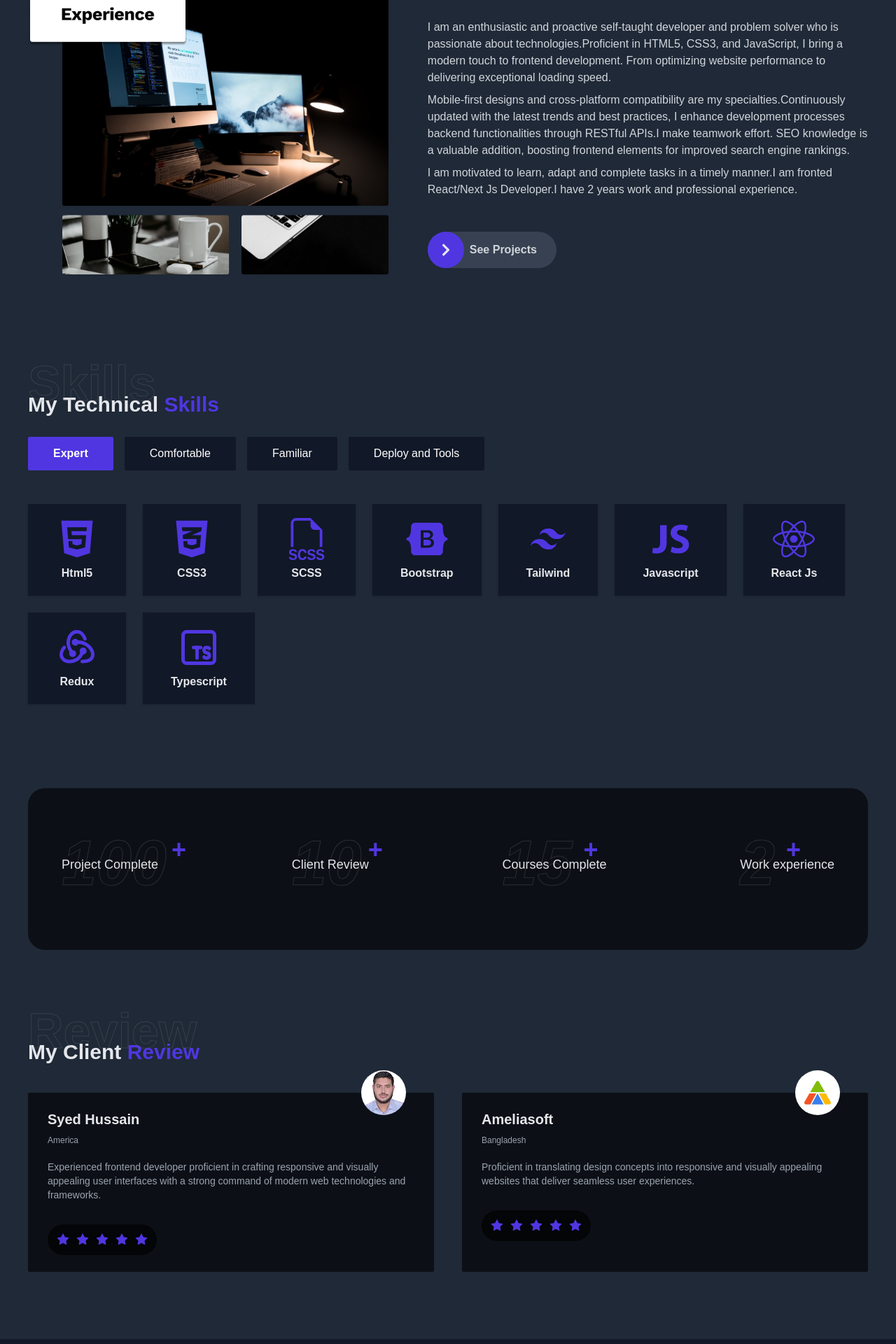
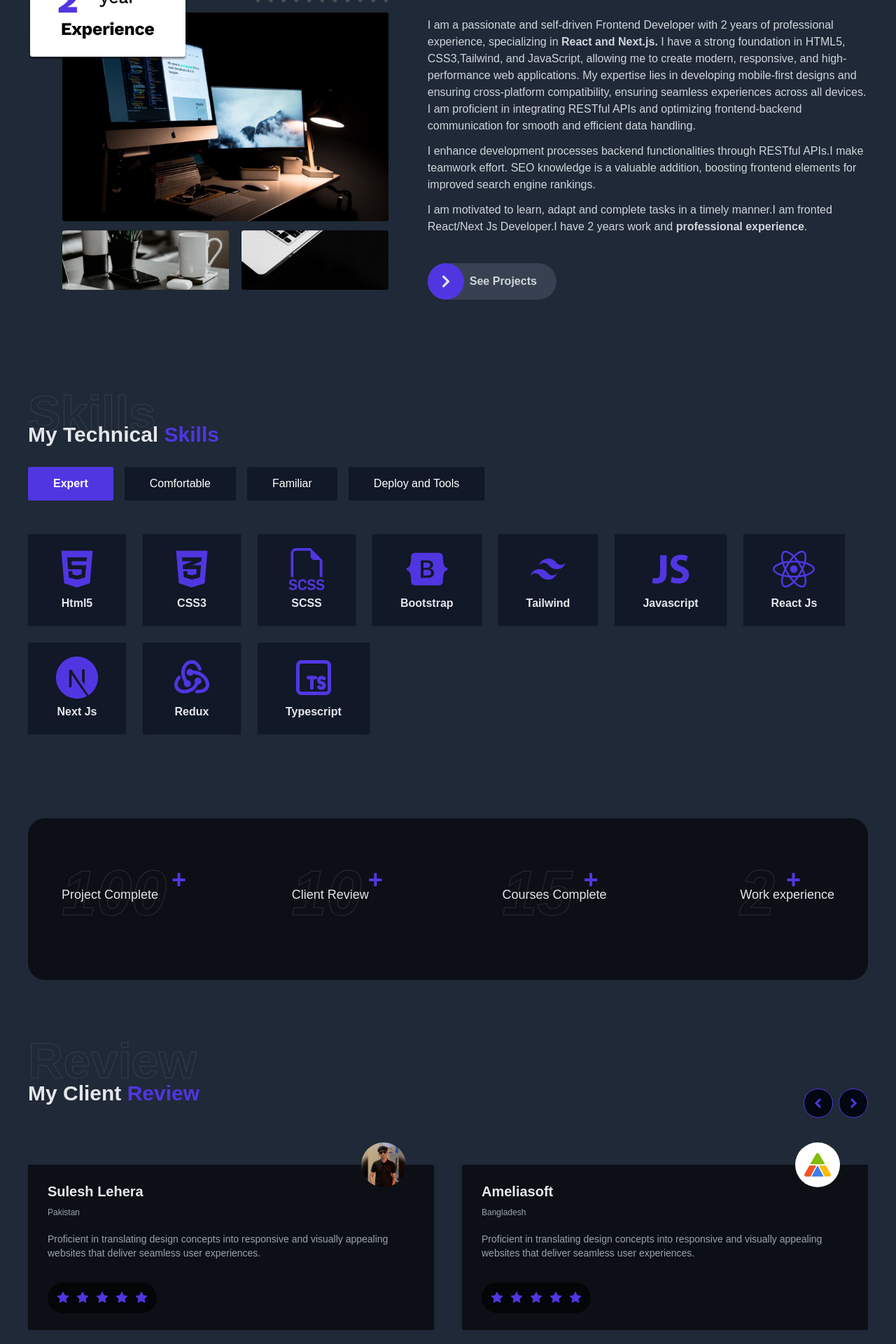
Before and after one commit to anishazahan/next-potfolio, a Next.js app: page /about in a window 1280 px wide. Shown: the part 240-2160 px from the top of the page at 70% size. Built offline with nearby package versions, Linux system fonts and the light colour scheme; no server answers.

Commit message:
chore: some random style improve

```diff
--- a/src/components/About/About.jsx
+++ b/src/components/About/About.jsx
@@ -21,30 +21,31 @@ const About = () => {
             </h2>
           </div>
 
-          <p className="dark:text-gray-300  text-gray-500 mb-2">
-            I am an enthusiastic and proactive self-taught developer and problem solver who is passionate about
-            technologies.Proficient in HTML5, CSS3, and JavaScript, I bring a modern touch to frontend development. From
-            optimizing website performance to delivering exceptional loading speed.
+          <p className="dark:text-gray-300  text-gray-500 mb-3">
+            I am a passionate and self-driven Frontend Developer with 2 years of professional experience, specializing
+            in <b>React and Next.js.</b> I have a strong foundation in HTML5, CSS3,Tailwind, and JavaScript, allowing me
+            to create modern, responsive, and high-performance web applications. My expertise lies in developing
+            mobile-first designs and ensuring cross-platform compatibility, ensuring seamless experiences across all
+            devices. I am proficient in integrating RESTful APIs and optimizing frontend-backend communication for
+            smooth and efficient data handling.
           </p>
 
-          <p className="dark:text-gray-300 text-gray-500 font-medium mb-2">
-            Mobile-first designs and cross-platform compatibility are my specialties.Continuously updated with the
-            latest trends and best practices, I enhance development processes backend functionalities through RESTful
-            APIs.I make teamwork effort. SEO knowledge is a valuable addition, boosting frontend elements for improved
-            search engine rankings.
+          <p className="dark:text-gray-300 text-gray-500 font-medium mb-3">
+            I enhance development processes backend functionalities through RESTful APIs.I make teamwork effort. SEO
+            knowledge is a valuable addition, boosting frontend elements for improved search engine rankings.
           </p>
 
-          <p className="dark:text-gray-300 text-gray-500 font-medium mb-2">
+          <p className="dark:text-gray-300 text-gray-500 font-medium ">
             I am motivated to learn, adapt and complete tasks in a timely manner.I am fronted React/Next Js Developer.I
-            have 2 years work and professional experience.
+            have 2 years work and <b>professional experience</b>.
           </p>
 
           <div className="inline-block ">
             <Link
               href="/project"
-              className="group hover:bg-primary bg-gray-200 dark:bg-gray-700 pr-7 duration-300 rounded-full mt-10 flex items-center space-x-2"
+              className="group hover:bg-primary bg-gray-200 dark:bg-gray-700 pr-7 duration-500 ease-linear dark:hover:bg-primary rounded-full mt-10 flex items-center space-x-2"
             >
-              <button className="p-4 bg-primary rounded-full text-xl text-gray-200">
+              <button className="p-4  bg-primary dark:group-hover:bg-black duration-500 rounded-full text-xl text-gray-200">
                 <FaChevronRight></FaChevronRight>
               </button>
               <button className="dark:text-gray-300 group-hover:text-white font-semibold text-black ">
--- a/src/components/Home/HomeBanner.jsx
+++ b/src/components/Home/HomeBanner.jsx
@@ -1,14 +1,9 @@
 import Link from "next/link";
-import img from "../../assets/img/Group 369.png";
-import Image from "next/image";
+import { AiFillSkype } from "react-icons/ai";
 import { BsFacebook } from "react-icons/bs";
-import { AiFillSkype } from "react-icons/ai";
 import { SiGmail } from "react-icons/si";
 import { TiSocialLinkedinCircular } from "react-icons/ti";
 import resume from "./resume.pdf";
-import ChangeColor from "../layout/ChangeColor";
-import { gsap } from "gsap";
-import { useEffect } from "react";
 
 const HomeBanner = () => {
   // useEffect(() => {
@@ -28,20 +23,17 @@ const HomeBanner = () => {
       </div> */}
       <div className="flex justify-center text-center items-center">
         <div className="">
-          <h2 className="dark:text-gray-200 font-semibold mb-3">
-            Hey, I am Anisha Zahan Hashi{" "}
-          </h2>
+          <h2 className="dark:text-gray-200 text-gray-100 font-semibold mb-3">Hey, I am Anisha Zahan Hashi </h2>
           <h2
             data-aos="fade-down"
             data-aos-easing="linear"
             data-aos-duration="200"
-            className="text-5xl dark:text-gray-200 font-bold mx-auto text-center pb-6"
+            className="text-5xl text-gray-200 font-bold mx-auto text-center pb-6"
           >
             Expert <span className="text-primary">Frontend </span> Developer
           </h2>
-          <p className="dark:text-gray-200 text-center mx-auto font-medium max-w-2xl pb-4">
-            I am Frontend Developer with 2 years work experience.I will
-            customize your website as your creative choice.
+          <p className="dark:text-gray-200 text-center mx-auto font-medium max-w-xl pb-4">
+            I am Frontend Developer with 2 years work experience.I will customize your website as your creative choice.
           </p>
           <div className="flex justify-center space-x-5 items-center mt-5 pb-10">
             <Link
--- a/src/components/Home/Testimonial.jsx
+++ b/src/components/Home/Testimonial.jsx
@@ -1,16 +1,19 @@
-import React from "react";
+import Image from "next/image";
+import React, { useState } from "react";
+import { AiFillStar } from "react-icons/ai";
+import { BiSolidChevronLeft, BiSolidChevronRight } from "react-icons/bi";
+import img2 from "../../../src/assets/img/amelio.jpg";
+import img4 from "../../../src/assets/img/Shivay.PNG";
+import img3 from "../../../src/assets/img/sulesh.PNG";
 import img from "../../../src/assets/img/unnamed.png";
-import img2 from "../../../src/assets/img/amelio.jpg";
-import Image from "next/image";
-import { AiFillStar } from "react-icons/ai";
 
 const data = [
   {
-    name: "Syed Hussain",
+    name: "Sulesh Lehera",
     review:
-      "Experienced frontend developer proficient in crafting responsive and visually appealing user interfaces with a strong command of modern web technologies and frameworks.",
-    loction: "America",
-    img: img,
+      " Proficient in translating design concepts into responsive and visually appealing websites that deliver seamless user experiences.",
+    loction: "Pakistan",
+    img: img3,
   },
   {
     name: "Ameliasoft",
@@ -19,27 +22,82 @@ const data = [
     loction: "Bangladesh",
     img: img2,
   },
+  {
+    name: "Syed Hussain",
+    review:
+      "Experienced frontend developer proficient in crafting responsive and visually appealing user interfaces with a strong command of modern web technologies and frameworks.",
+    loction: "America",
+    img: img,
+  },
+
+  {
+    name: "Shivay Dey",
+    review:
+      " Proficient in translating design concepts into responsive and visually appealing websites that deliver seamless user experiences.",
+    loction: "India",
+    img: img4,
+  },
 ];
 
 const Testimonial = () => {
+  // State to track the current starting index
+  const [currentIndex, setCurrentIndex] = useState(0);
+  const itemsPerPage = 2;
+
+  // Function to handle right (next) button click
+  const handleNext = () => {
+    const newIndex = currentIndex + itemsPerPage;
+    if (newIndex >= data.length) {
+      setCurrentIndex(0); // Loop back to the start
+    } else {
+      setCurrentIndex(newIndex);
+    }
+  };
+
+  // Function to handle left (previous) button click
+  const handlePrev = () => {
+    const newIndex = currentIndex - itemsPerPage;
+    if (newIndex < 0) {
+      setCurrentIndex(data.length - itemsPerPage); // Loop back to the end
+    } else {
+      setCurrentIndex(newIndex);
+    }
+  };
+
   return (
     <div className="custom-container pb-24">
+      <div className="flex justify-between items-center">
         <div className="relative mb-4">
           <h2 className="text-[70px] font-extrabold font-uppercase absolute left-0 -top-16">
             <span className={`text-stroke-effect`} data-text="Review" />
           </h2>
-
           <h2 className="text-3xl pl-0 mb-7 font-bold dark:text-gray-200 mt-4">
             My Client <span className="text-primary">Review</span>
           </h2>
         </div>
+        <div className="flex items-center space-x-2">
+          <button
+            onClick={handlePrev}
+            className={`light:bg-white dark:bg-gray-950 border border-primary flex justify-center items-center text-2xl  p-2 text-primary rounded-full`}
+          >
+            <BiSolidChevronLeft />
+          </button>
+          <button
+            onClick={handleNext}
+            className={`light:bg-white dark:bg-gray-950 border border-primary flex justify-center items-center text-2xl  p-2 text-primary rounded-full`}
+          >
+            <BiSolidChevronRight />
+          </button>
+        </div>
+      </div>
 
-      <div className="grid grid-cols-1 md:grid-cols-2 gap-10 mt-10 ">
-        {data.map((item, index) => {
+      {/* Display two testimonials at a time */}
+      <div className="grid grid-cols-1 md:grid-cols-2 gap-10 mt-10">
+        {data.slice(currentIndex, currentIndex + itemsPerPage).map((item, index) => {
           return (
             <div
               key={index}
-              className="px-7 relative py-6 bg-gray-900 dark:bg-black/60 light:bg-gray-900 rounded-sm "
+              className="px-7 relative py-6 light:bg-white shadow dark:bg-black/60 light:bg-gray-900 rounded-sm "
             >
               <Image
                 width="0"
@@ -48,27 +106,25 @@ const Testimonial = () => {
                 src={item.img}
                 alt=""
               />
-              <h2 className="text-xl font-semibold text-gray-200">
-                {item.name}
-              </h2>
-              <p className="text-gray-400 text-xs mt-2">{item.loction}</p>
+              <h2 className="text-xl font-semibold light:text-primary dark:text-gray-200">{item.name}</h2>
+              <p className="light:text-primary dark:text-gray-400 text-xs mt-2">{item.loction}</p>
               <p className="text-sm text-gray-400 py-5">{item.review}</p>
               <div className="inline-block mt-3">
-                <div className="flex items-center rounded-full space-x-2 px-3 py-3 bg-black/70">
+                <div className="flex items-center rounded-full space-x-2 px-3 py-3 light:bg-white light:border light:border-primary dark:bg-black/70">
                   <button className="text-xl text-primary">
-                    <AiFillStar></AiFillStar>
+                    <AiFillStar />
                   </button>
                   <button className="text-xl text-primary">
-                    <AiFillStar></AiFillStar>
+                    <AiFillStar />
                   </button>
                   <button className="text-xl text-primary">
-                    <AiFillStar></AiFillStar>
+                    <AiFillStar />
                   </button>
                   <button className="text-xl text-primary">
-                    <AiFillStar></AiFillStar>
+                    <AiFillStar />
                   </button>
                   <button className="text-xl text-primary">
-                    <AiFillStar></AiFillStar>
+                    <AiFillStar />
                   </button>
                 </div>
               </div>
--- a/src/components/Services/data.js
+++ b/src/components/Services/data.js
@@ -7,7 +7,7 @@ export const data = [
   },
   {
     id: 2,
-    title: "Frontend Development",
+    title: "Frontend Development (React/Next js)",
     description:
       "Crafting Digital Experiences with Next.js and api integration: Elevate your online presence with our tailored frontend development service. We're the architects behind captivating user interfaces, powered by the innovation of Next.js. Let's bring your ideas to life, pixel by pixel.",
   },
--- a/src/components/Skills/ExpertData.jsx
+++ b/src/components/Skills/ExpertData.jsx
@@ -1,7 +1,8 @@
-import { FaHtml5, FaCss3Alt, FaBootstrap, FaReact } from "react-icons/fa";
+import { BiLogoTailwindCss } from "react-icons/bi";
 import { BsFiletypeScss } from "react-icons/bs";
-import { BiLogoTailwindCss } from "react-icons/bi";
+import { FaBootstrap, FaCss3Alt, FaHtml5, FaReact } from "react-icons/fa";
 import { IoLogoJavascript } from "react-icons/io";
+import { SiNextdotjs } from "react-icons/si";
 import { TbBrandRedux, TbBrandTypescript } from "react-icons/tb";
 
 const ExpertData = () => {
@@ -52,6 +53,12 @@ const ExpertData = () => {
         </div>
         <div className="border px-10 py-5 dark:border-0 dark:bg-gray-900 border-opacity-20 shadow hover:border-opacity-100 text-center">
           <button className="text-6xl text-primary font-bold">
+            <SiNextdotjs />
+          </button>
+          <h2 className="dark:text-gray-200 font-bold">Next Js</h2>
+        </div>
+        <div className="border px-10 py-5 dark:border-0 dark:bg-gray-900 border-opacity-20 shadow hover:border-opacity-100 text-center">
+          <button className="text-6xl text-primary font-bold">
             <TbBrandRedux></TbBrandRedux>
           </button>
           <h2 className="dark:text-gray-200 font-bold">Redux</h2>
--- a/src/components/Skills/Skills.jsx
+++ b/src/components/Skills/Skills.jsx
@@ -1,8 +1,8 @@
 import React, { useState } from "react";
+import ComfortableData from "./ComfortableData";
 import ExpertData from "./ExpertData";
-import ComfortableData from "./ComfortableData";
+import Familear from "./Familear";
 import Tools from "./Tools";
-import Familear from "./Familear";
 
 const Skills = () => {
   const [activeSection, setActiveSection] = useState("expert");
@@ -47,10 +47,10 @@ const Skills = () => {
         </button>
         <button
           onClick={() => setActiveSection("comfortable")}
-          className={`px-9 py-3 rounded-sm ${
+          className={`px-9 py-3 rounded-sm   ${
             activeSection === "comfortable"
-              ? "bg-primary text-white"
-              : "dark:bg-gray-900 bg-gray-200 dark:text-white text-black"
+              ? "bg-primary text-white font-semibold"
+              : "dark:bg-gray-900 bg-gray-200 dark:text-white text-black "
           }`}
         >
           Comfortable
@@ -59,7 +59,7 @@ const Skills = () => {
           onClick={() => setActiveSection("familiar")}
           className={`px-9 py-3 rounded-sm ${
             activeSection === "familiar"
-              ? "bg-primary text-white"
+              ? "bg-primary text-white  font-semibold"
               : "dark:bg-gray-900 bg-gray-200 dark:text-white text-black"
           }`}
         >
@@ -69,7 +69,7 @@ const Skills = () => {
           onClick={() => setActiveSection("tools")}
           className={`px-9 py-3 rounded-sm ${
             activeSection === "tools"
-              ? "bg-primary text-white"
+              ? "bg-primary text-white font-semibold"
               : "dark:bg-gray-900 bg-gray-200 dark:text-white text-black"
           }`}
         >
--- a/src/components/Skills/data.js
+++ b/src/components/Skills/data.js
@@ -1,10 +1,9 @@
+import bootstrap from "../../assets/img/bootstrap-removebg-preview.png";
+import css from "../../assets/img/CSS3_logo.svg-removebg-preview.png";
 import html from "../../assets/img/icone-html-bleue-removebg-preview.png";
-import css from "../../assets/img/CSS3_logo.svg-removebg-preview.png";
-import tailwind from "../../assets/img/tail-removebg-preview.png";
-import bootstrap from "../../assets/img/bootstrap-removebg-preview.png";
-import js from "../../assets/img/download-removebg-preview.png";
 import react from "../../assets/img/react-1-logo-removebg-preview.png";
 import redux from "../../assets/img/redux-logo-removebg-preview.png";
+import tailwind from "../../assets/img/tail-removebg-preview.png";
 import ts from "../../assets/img/ts-removebg-preview.png";
 
 export const data = [
@@ -35,11 +34,16 @@ export const data = [
   },
   {
     id: 6,
+    title: "React Js",
+    img: react,
+  },
+  {
+    id: 7,
     title: "Redux",
     img: redux,
   },
   {
-    id: 7,
+    id: 8,
     title: "Typescript",
     img: ts,
   },
--- a/src/components/layout/RootLayout.jsx
+++ b/src/components/layout/RootLayout.jsx
@@ -6,11 +6,17 @@ import Navbar from "../../shared/Navbar/Navbar";
 const RootLayout = ({ children }) => {
   const { theme } = useTheme();
   return (
-    <div className={`dark:bg-gray-800  ${theme === "dark" ? "dark" : ""}`}>
+    <div className={`dark:bg-gray-800  `}>
       <Navbar></Navbar>
       <NextTopLoader color="#5036E1" height={4} />
+      {/* theme-${theme} */}
+      <div
+        className={`
 
-      <div className={` theme-${theme}`}>{children}</div>
+         `}
+      >
+        {children}
+      </div>
       <Footer></Footer>
     </div>
   );
--- a/src/pages/about/index.js
+++ b/src/pages/about/index.js
@@ -4,11 +4,14 @@ import CountDown from "../../components/Home/CountDown";
 import Testimonial from "../../components/Home/Testimonial";
 import RootLayout from "../../components/layout/RootLayout";
 import Skills from "../../components/Skills/Skills";
+import ScrollToTopButton from "../../shared/ScrollToTopButton";
 
 const AboutHomePage = () => {
   return (
     <>
+      <ScrollToTopButton />
       <About></About>
+
       <Skills></Skills>
       <CountDown></CountDown>
       <Testimonial></Testimonial>
--- a/src/shared/Navbar/Navbar.jsx
+++ b/src/shared/Navbar/Navbar.jsx
@@ -28,20 +28,9 @@ const Navbar = () => {
 
   const navbarBgClass = theme === "dark" ? "navbar_dark_bg" : theme === "light" ? "navbar_light_bg" : "navbar_dark_bg;";
 
-  console.log(theme);
-
   return (
     <div className={``}>
-      <div
-        // className={`${
-        //   theme === "dark"
-        //     ? "bg-[url('/src/assets/img/Group 377.png')]"
-        //     : "bg-[url('/src/assets/img/Group 377 (1).png')]"
-        // } bg-no-repeat bg-cover bg-center m-auto`}
-        className={`${
-          navbarBgClass ? navbarBgClass : "bg-[url('/src/assets/img/Group 377.png')]"
-        } bg-no-repeat bg-cover bg-center m-auto`}
-      >
+      <div className={` navbar_dark_bg  bg-no-repeat bg-cover bg-center m-auto `}>
         <div className="shadow bg-gray-900">
           <nav className=" z-10 custom-container  py-5  flex justify-between  items-center ">
             <Link href="/" className="flex items-center">
```
Also changed, not shown: src/components/Contact/Friends.jsx (+18 -42 lines), src/components/Skills/Tools.jsx (+17 -32 lines), src/assets/img/Shivay.PNG (added), src/assets/img/sulesh.PNG (added). Lines whose indentation alone changed are shown as unchanged.
